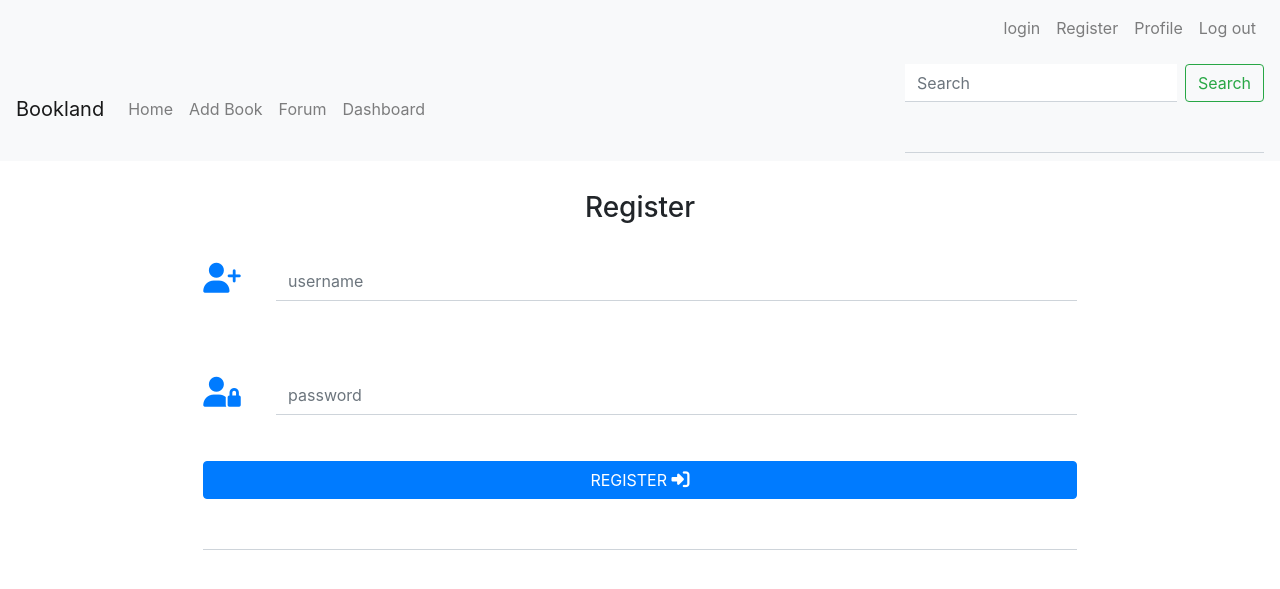
After one commit to Baal89/Bookland, a Flask app: page /register in a window 1280 px wide. The commit adds this page. Shown: the top 589 px of the page. Run offline with Flask 2, Linux system fonts and the light colour scheme; some libraries are stand-ins or nearby versions.

Commit message:
add register template

```diff
--- a/app.py
+++ b/app.py
@@ -1,9 +1,12 @@
 import os
-import env
-from flask import Flask, render_template, redirect, request, url_for
+from flask import (
+    Flask, render_template,
+    flash, session, redirect, request, url_for)
 from flask_pymongo import PyMongo
 from bson.objectid import ObjectId
-
+from werkzeug.security import generate_password_hash, check_password_hash
+if os.path.exists("env.py"):
+    import env
 
 app = Flask(__name__)
 
@@ -18,6 +21,11 @@ def index():
     return render_template('index.html',
                            books=mongo.db.books.find(),
                            page_title='index')
+
+
+@app.route('/register', methods=["GET", "POST"])
+def register():
+    return render_template('register.html')
 
 
 @app.route('/get_book/<book_id>')
--- /dev/null
+++ b/static/css/style.css
@@ -0,0 +1,37 @@
+
+/*-----------------------------------------------register.html*/
+
+.form-control {
+    border: none;
+    border-radius: 0;
+    border-bottom: 1px solid #ced4da;
+}
+
+.form-group {
+    padding: 30px 0;
+}
+
+.form-control:focus {
+   box-shadow: none;
+   border-color: #28a745 !important;
+}
+
+.fas {
+    font-size: 30px;
+    color: #007bff;
+}
+
+#button-icon {
+    color: white !important;
+    font-size: 18px;
+}
+
+.registration {
+    margin-top: 30px;
+
+}
+
+form {
+    border-bottom: 1px solid #ced4da;
+    padding-bottom: 50px;
+}
--- a/templates/base.html
+++ b/templates/base.html
@@ -5,15 +5,38 @@
     <meta name="viewport" content="width=device-width, initial-scale=1, shrink-to-fit=no">
 
     <link rel="stylesheet" href="https://stackpath.bootstrapcdn.com/bootstrap/4.5.0/css/bootstrap.min.css" integrity="sha384-9aIt2nRpC12Uk9gS9baDl411NQApFmC26EwAOH8WgZl5MYYxFfc+NcPb1dKGj7Sk" crossorigin="anonymous">
+    <link rel="stylesheet" href="{{ url_for('static', filename='css/style.css') }}">
 
     <script src="https://code.jquery.com/jquery-3.5.1.slim.min.js" integrity="sha384-DfXdz2htPH0lsSSs5nCTpuj/zy4C+OGpamoFVy38MVBnE+IbbVYUew+OrCXaRkfj" crossorigin="anonymous"></script>
     <script src="https://cdn.jsdelivr.net/npm/popper.js@1.16.0/dist/umd/popper.min.js" integrity="sha384-Q6E9RHvbIyZFJoft+2mJbHaEWldlvI9IOYy5n3zV9zzTtmI3UksdQRVvoxMfooAo" crossorigin="anonymous"></script>
     <script src="https://stackpath.bootstrapcdn.com/bootstrap/4.5.0/js/bootstrap.min.js" integrity="sha384-OgVRvuATP1z7JjHLkuOU7Xw704+h835Lr+6QL9UvYjZE3Ipu6Tp75j7Bh/kR0JKI" crossorigin="anonymous"></script>
+    <script src="https://kit.fontawesome.com/609714b29a.js" crossorigin="anonymous"></script>
 
     <title>Bookland</title>
 </head>
+
     <body>
-    <header>
+
+        <header>
+            <nav class="navbar navbar-expand-lg navbar-light bg-light justify-content-end">
+                <div class="authentication">
+                    <ul class="navbar-nav mr-auto">
+                        <li class="nav-item">
+                            <a class="nav-link" href="#">login</a>
+                        </li>
+                        <li class="nav-item">
+                            <a class="nav-link" href="{{ url_for('register') }}">Register</a>
+                        </li>
+                        <li class="nav-item">
+                            <a class="nav-link" href="#">Profile</a>
+                        </li>
+                        <li class="nav-item">
+                            <a class="nav-link" href="#">Log out</a>
+                        </li>
+                    </ul>
+                </div>
+            </nav>
+
         <nav class="navbar navbar-expand-lg navbar-light bg-light">
             <a class="navbar-brand" href="{{ url_for('index') }}">Bookland</a>
             <button class="navbar-toggler" type="button" data-toggle="collapse" data-target="#navbarSupportedContent" aria-controls="navbarSupportedContent" aria-expanded="false" aria-label="Toggle navigation">
--- /dev/null
+++ b/templates/register.html
@@ -0,0 +1,42 @@
+{% extends 'base.html' %}
+{% block content %}
+
+<section>
+    <div class="registration">
+        <h3 class="text-center">Register</h3>
+
+        <div class="row">
+            <form class="col-12 col-md-8 offset-md-2" method="POST" action="{{ url_for('register') }}">
+                <div class="card-panel">
+                        <div class="form-group col-12">
+                            <div class="row">
+                                <div class="col-1 px-0">
+                                    <i class="fas fa-user-plus"></i>
+                                </div>
+                                <div class="col-11 px-0">
+                                    <input name="username" type="text" class="form-control" id="username" placeholder="username" required>
+                                </div>
+                            </div>
+                        </div>
+                <div class="form-group col-12">
+                        <div class="row">
+                            <div class="col-1 px-0">
+                                <i class="fas fa-user-lock"></i>
+                            </div>
+                            <div class="col-11 px-0">
+                                <input name="password" type="text" class="form-control" id="password" placeholder="password" required>
+                            </div>
+                        </div>
+                    </div>
+                    <div class="row">
+                        <button type="submit" class="col-12 btn btn-primary">REGISTER
+                            <i id="button-icon" class="fas fa-sign-in-alt"></i>
+                        </button>
+                    </div>
+                </div>
+            </form>
+        </div>
+    </div>
+</section>
+
+{% endblock %}
```
